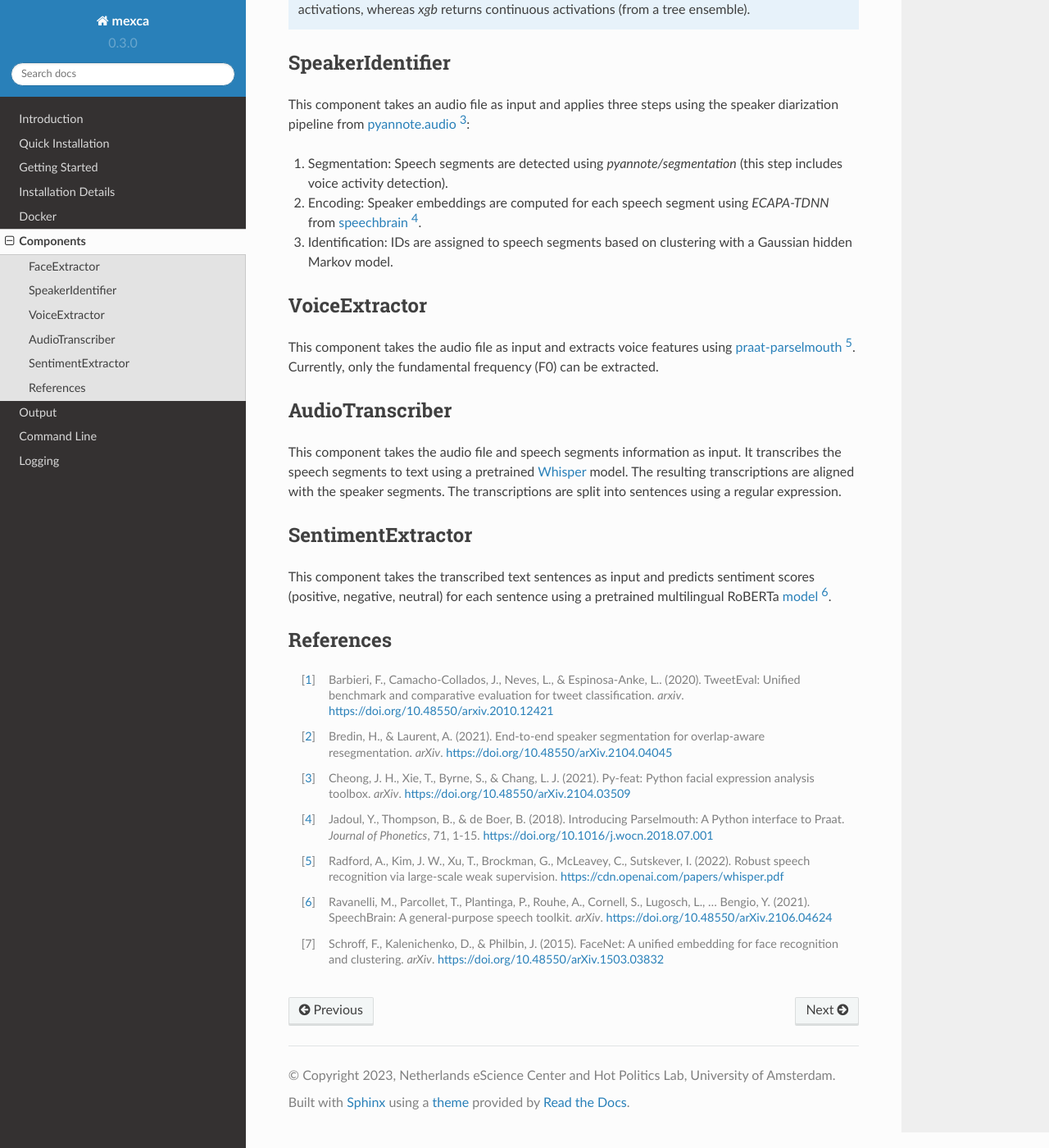
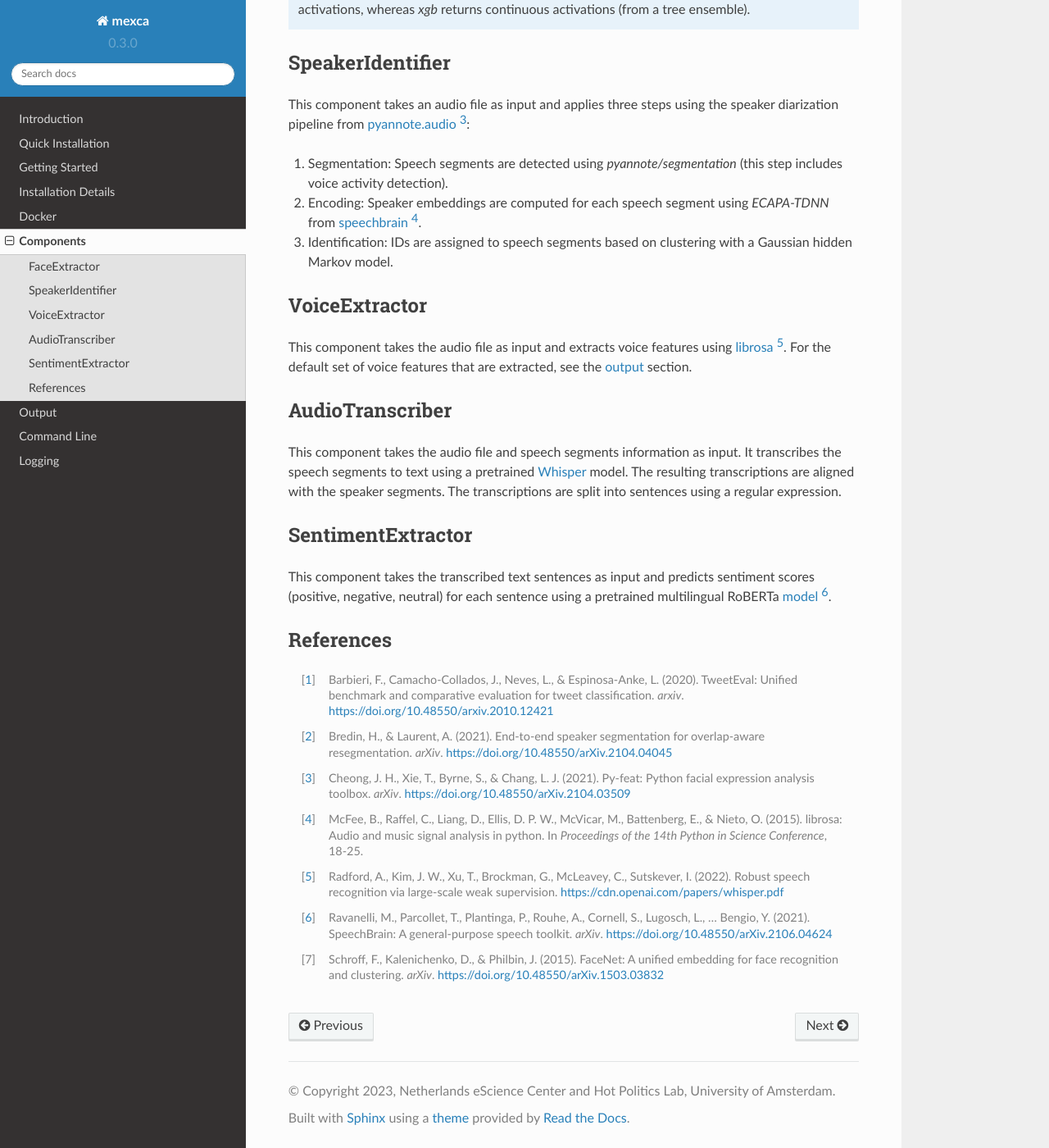
Before and after one commit to mexca/mexca, a Sphinx documentation site: the page built from docs/components.rst, in a window 1280 px wide and 1400 px high, scrolled down 617 px. Shown: the whole window at 82% size. Built offline with Sphinx 7.4.7 and the Read the Docs theme 2.0.0, drawn with Linux system fonts in a browser that asks for light colours.

Commit message:
Update components docs section on voice feature extraction

```diff
--- a/docs/components.rst
+++ b/docs/components.rst
@@ -31,8 +31,8 @@ This component takes an audio file as input and applies three steps using the sp
 VoiceExtractor
 --------------
 
-This component takes the audio file as input and extracts voice features using `praat-parselmouth <https://github.com/YannickJadoul/Parselmouth>`_ [#]_.
-Currently, only the fundamental frequency (F0) can be extracted.
+This component takes the audio file as input and extracts voice features using `librosa <https://librosa.org/doc/latest/index.html>`_ [#]_.
+For the default set of voice features that are extracted, see the :ref:`output <voice_features_output>` section.
 
 
 AudioTranscriber
@@ -51,13 +51,13 @@ using a pretrained multilingual RoBERTa `model <https://huggingface.co/cardiffnl
 References
 ----------
 
-.. [#] Barbieri, F., Camacho-Collados, J., Neves, L., & Espinosa-Anke, L.. (2020). TweetEval: Unified benchmark and comparative evaluation for tweet classification. *arxiv*. https://doi.org/10.48550/arxiv.2010.12421
+.. [#] Barbieri, F., Camacho-Collados, J., Neves, L., & Espinosa-Anke, L. (2020). TweetEval: Unified benchmark and comparative evaluation for tweet classification. *arxiv*. https://doi.org/10.48550/arxiv.2010.12421
 
 .. [#] Bredin, H., & Laurent, A. (2021). End-to-end speaker segmentation for overlap-aware resegmentation. *arXiv*. https://doi.org/10.48550/arXiv.2104.04045
 
 .. [#] Cheong, J. H., Xie, T., Byrne, S., & Chang, L. J. (2021). Py-feat: Python facial expression analysis toolbox. *arXiv*. https://doi.org/10.48550/arXiv.2104.03509
 
-.. [#] Jadoul, Y., Thompson, B., & de Boer, B. (2018). Introducing Parselmouth: A Python interface to Praat. *Journal of Phonetics*, 71, 1-15. https://doi.org/10.1016/j.wocn.2018.07.001
+.. [#] McFee, B., Raffel, C., Liang, D., Ellis, D. P. W., McVicar, M., Battenberg, E., & Nieto, O. (2015). librosa: Audio and music signal analysis in python. In *Proceedings of the 14th Python in Science Conference*, 18-25.
 
 .. [#] Radford, A., Kim, J. W., Xu, T., Brockman, G., McLeavey, C., Sutskever, I. (2022). Robust speech recognition via large-scale weak supervision. https://cdn.openai.com/papers/whisper.pdf
 
```
